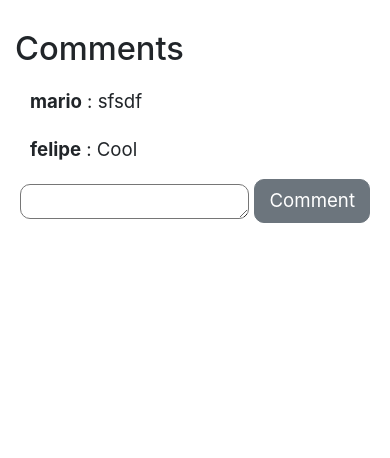
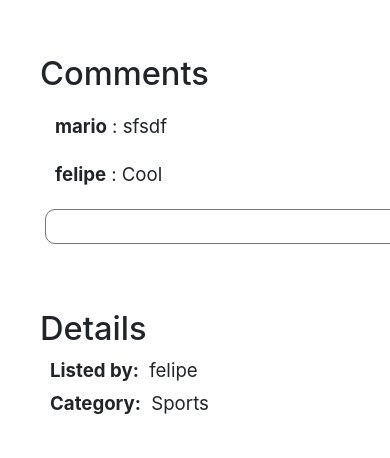
Before and after one commit to FelipeIshara/Commerce, a Django app: page /listing/1 in a window 390 px wide; the page is wider, and only the part inside the window is pictured. Shown: the part 727-1185 px from the top of that part. Before the commit the page ends 950 px from the top of that part, so only its background shows below. Run offline with Django 3.2, Linux system fonts and the light colour scheme; a user stored in the database is signed in; data comes from the database, SQL or seed files in the repository; both versions use the stored data as it was after the commit; some libraries are stand-ins or nearby versions.

Commit message:
details on listing page + responsive layout

```diff
--- a/commerce/auctions/models.py
+++ b/commerce/auctions/models.py
@@ -16,6 +16,7 @@ class Listing(models.Model):
     description = models.TextField(blank=True)
     url_image = models.URLField(blank=True)
     active = models.BooleanField(default=True, blank=False)
+    last_bid = models.DecimalField(max_digits=10, decimal_places=2)
 
     def __str__(self):
         return f"{self.title} listed by {self.owner}"
--- a/commerce/auctions/static/auctions/main.css
+++ b/commerce/auctions/static/auctions/main.css
@@ -43,6 +43,9 @@ div.content > div.title {
     margin-bottom: 20px;
 
 }
+div.content > div.title > a {
+    color: black;
+}
 
 /* Categories */
 
@@ -64,6 +67,8 @@ ul.categories > li > a {
 ul.categories > li > a:hover{
     font-weight: bolder;
 }
+
+
 
 /*Create Listing Form*/
 
@@ -89,7 +94,16 @@ ul.categories > li > a:hover{
     background-color: royalblue;
 }
 
+
+
+
 /*Listing Page*/
+.listing-page-interface{
+    display: flex;
+    flex-wrap: wrap;
+}
+
+
 .listing-flexbox{
     display: flex;
     font-size: 18pt;
@@ -116,6 +130,7 @@ ul.categories > li > a:hover{
 .bid-form{
     display: flex;
     align-items: flex-end;
+    flex-wrap: wrap;
 }
 
 .bid-form > label {
@@ -129,10 +144,17 @@ ul.categories > li > a:hover{
     border-radius: 10px;
 }
 
-.comment-box{
+
+/* Comment and Details*/
+.comment-and-details-flex{
+    display: flex;
     margin-top: 50px;
+    flex-wrap: wrap;
 }
-
+.comment-and-details-flex > div {
+    padding: 20px;
+}
+/*Comment Box*/
 .comment-box-content{
     display: flex;
     flex-direction: column;
@@ -153,3 +175,7 @@ form.comment-form > button{
     border-radius: 10px;
     margin-left: 5px;
 }
+/*Details Box*/
+.detail-box{
+
+}
--- a/commerce/auctions/templates/auctions/categories.html
+++ b/commerce/auctions/templates/auctions/categories.html
@@ -4,7 +4,9 @@
     <h2>Categories</h2>
     <ul class="categories">
     {% for category in categories %}
+        {% if category.objects.all %}
         <li><a href="{%url 'category' category%}"> {{ category }}</a></li>
+        {% endif %}
     {% endfor %}
     </ul>
 {% endblock %}
--- a/commerce/auctions/templates/auctions/index.html
+++ b/commerce/auctions/templates/auctions/index.html
@@ -11,7 +11,7 @@
                 </div>
                 {% endif %}
                 <div class="content">
-                    <div class="title">{{ listing.title}} - ${{ listing.starting_price }}</div>
+                    <div class="title"><a href="{%url 'listing' listing.id %}">{{ listing.title}}</a> - ${{ listing.last_bid }}</div>
                     <div class="description">{{ listing.description}}</div>
                 </div>
         </div>
--- a/commerce/auctions/templates/auctions/listing.html
+++ b/commerce/auctions/templates/auctions/listing.html
@@ -52,14 +52,10 @@
 </div>
 
 
-
-
-
 <!--Form de lances-->
 
-
-
-<!--Form Comentário-->
+<div class="comment-and-details-flex">
+    <!-- Comements-->
     <div class="comment-box">
         <H3>Comments</H3>
         <div class="comment-box-content">
@@ -78,7 +74,16 @@
         {% endif %}
         </div>
     </div>
+     <!-- Details -->
+     <div class="detail-box">
+         <h3>Details</h3>
+         <div class="detail-box-content">
+            <div><strong>Listed by:</strong> {{listing.owner }}</div>
+            <div><strong>Category:</strong> {{listing.category }}</div>
+         </div>
+     </div>
 
+</div>
 
     <!--Caso estiver Fechada-->
     {% else %}
--- a/commerce/auctions/views.py
+++ b/commerce/auctions/views.py
@@ -90,7 +90,8 @@ def create_listing(request):
                 title=title,
                 starting_price=starting_price,
                 category=category,
-                url_image = url_image
+                url_image = url_image,
+                last_bid=starting_price
             )
             instListing.save()
             return HttpResponseRedirect(reverse("listing", args=(instListing.pk,)))
@@ -163,7 +164,8 @@ def bid(request):
             if bid < biggest_bid.bid_value:
                 return HttpResponse("Your bid must be greater than the last bid")
         bid_inst = Bid(owner = request.user,listing_id = listing, bid_value = bid)
-
+        listing.last_bid = bid
+        listing.save()
         bid_inst.save()
         return HttpResponseRedirect(reverse("listing", args=(listing_id,)))
 
```
Also changed, not shown: commerce/auctions/migrations/0017_listing_last_bid.py (added), commerce/db.sqlite3. Lines whose indentation alone changed are shown as unchanged.
